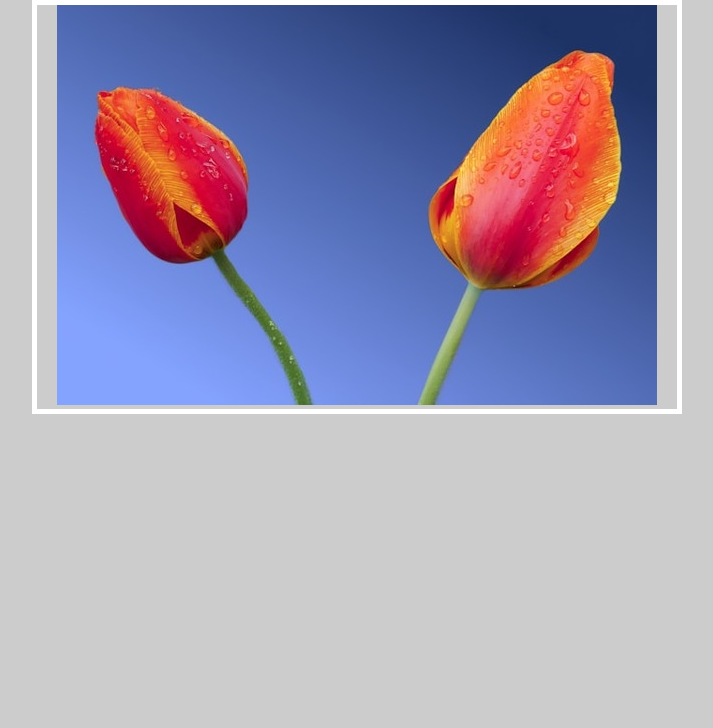
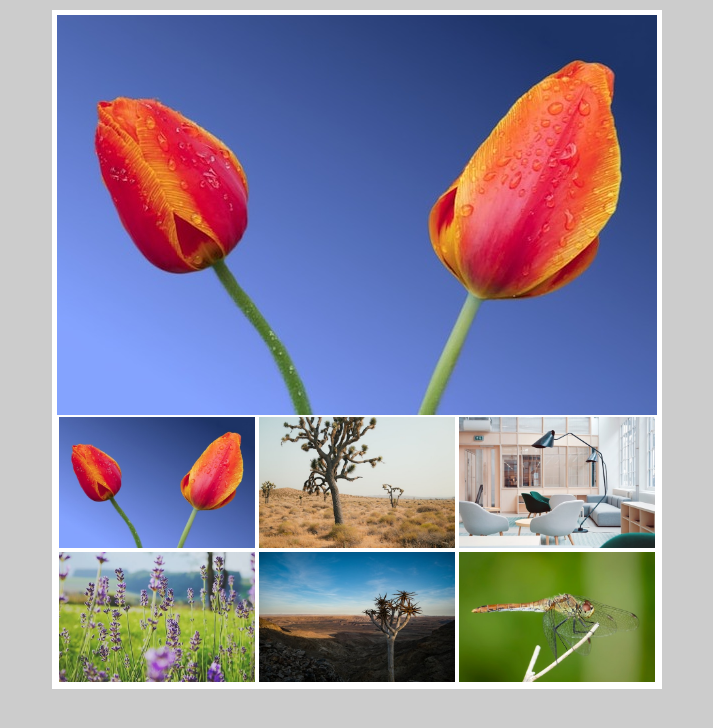
Before and after one commit to ycezz/basic-js, a website built with Vite: page DOM/image-gallery/index.html in a window 1280 px wide. Shown: the whole page, without its empty margins (283-996 px from the left). Built offline with nearby package versions, Linux system fonts and the light colour scheme.

Commit message:
setting animasi

```diff
--- a/DOM/image-gallery/index.html
+++ b/DOM/image-gallery/index.html
@@ -11,6 +11,14 @@
 
     <div class="container">
       <img src="img/img1.jpg" class="jumbo">
+      <div class="thumbnail">
+        <img src="/img/img1.jpg" class="thumb">
+        <img src="/img/img2.jpg" class="thumb">
+        <img src="/img/img3.jpg" class="thumb">
+        <img src="/img/img4.jpg" class="thumb">
+        <img src="/img/img5.jpg" class="thumb">
+        <img src="/img/img6.jpg" class="thumb">
+      </div>
     </div>
 
 
--- a/DOM/image-gallery/main.js
+++ b/DOM/image-gallery/main.js
@@ -0,0 +1,24 @@
+const container = document.querySelector('.container');
+const jumbo = document.querySelector('.jumbo');
+
+container.addEventListener('click', function(e) {
+
+  // cek apakah yang di klik adalah thumb
+  if( e.target.className == 'thumb' ) {
+    jumbo.src = e.target.src;
+    jumbo.classList.add('fade');
+
+  }
+});
+
+
+// document.addEventListener('DOMContentLoaded', () => {
+//   const jumbo = document.getElementById('jumbo');
+//   const thumbnails = document.querySelectorAll('.thumb');
+
+//   thumbnails.forEach(thumbnail => {
+//       thumbnail.addEventListener('click', function() {
+//           jumbo.src = this.src;
+//       });
+//   });
+// });
--- a/DOM/image-gallery/style.css
+++ b/DOM/image-gallery/style.css
@@ -1,6 +1,7 @@
 * {
     margin: 0;
     padding: 0;
+    line-height: 0;
 }
 
 body {
@@ -9,7 +10,31 @@ body {
 }
 
 .container {
-    width: 640px;
-    margin: auto;
+    width: 600px;
+    margin: 10px auto;
     border: 5px solid white;
+    overflow: auto;
 }
+
+.thumb {
+    width: 200px;
+    float: left;
+    border: 2px solid white;
+    box-sizing: border-box;
+}
+
+.thumb:hover {
+    opacity: .5;
+    cursor: pointer;
+}
+
+@keyframes fadeIn {
+    to {
+        opacity: 1;
+    }
+}
+
+.fade {
+    opacity: 0;
+    animation: fadeIn 0.5s forwards;
+}
```
